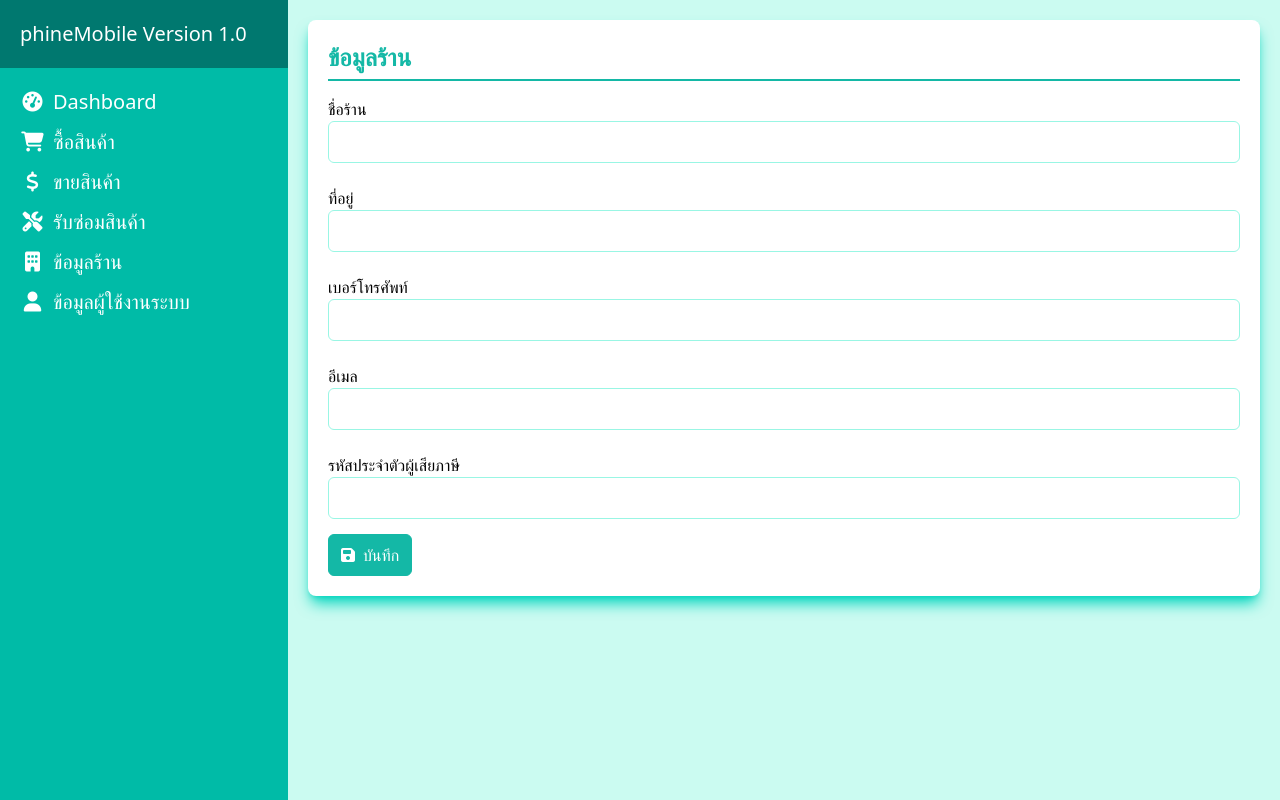
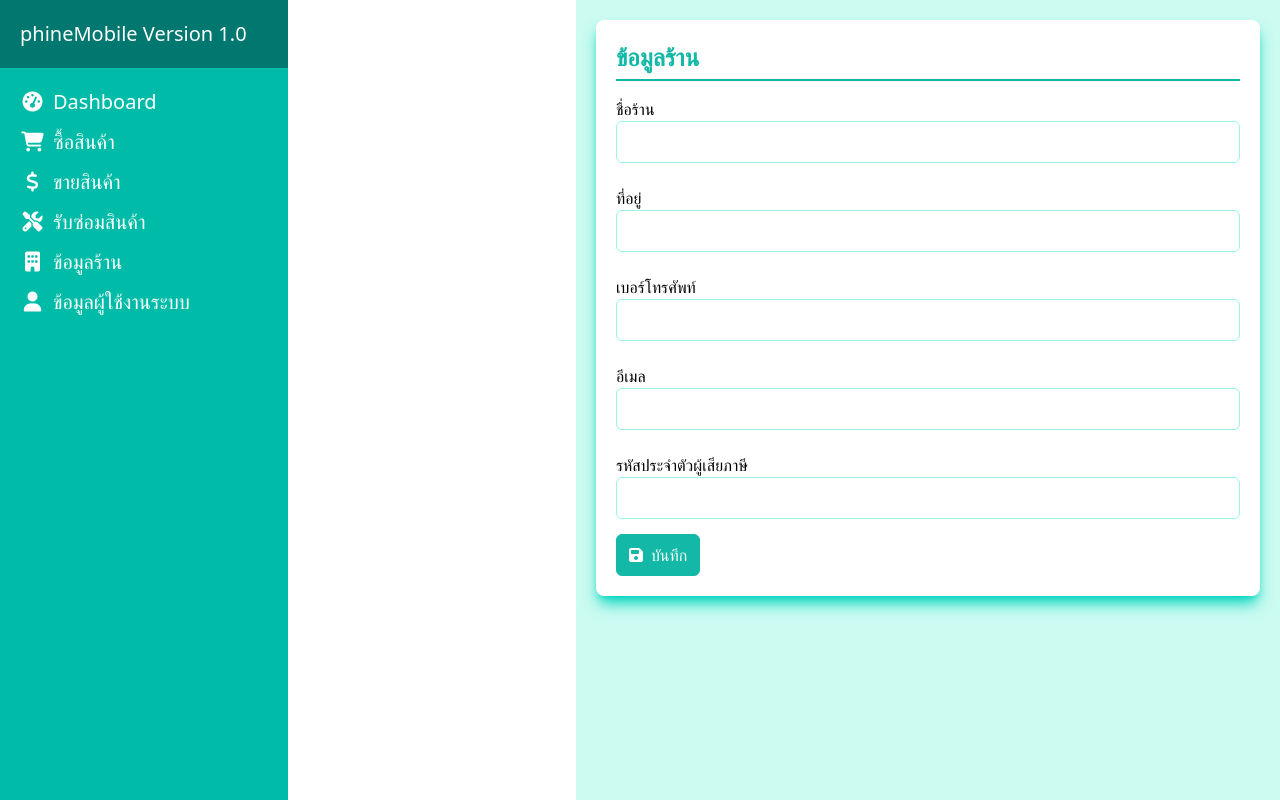
Before and after one commit to waranyafeen/phinemobile-web, a Next.js app: page /backoffice/company in a window 1280 px wide. Built offline with nearby package versions, Linux system fonts and the light colour scheme; no server answers.

Commit message:
update classname

```diff
--- a/src/app/backoffice/layout.tsx
+++ b/src/app/backoffice/layout.tsx
@@ -6,7 +6,7 @@ export default function BackOfficeLayout({ children }: {
     return (
         <div className="flex">
             <Sidebar/>
-            <div className="flex-1 p-5 bg-teal-100 h-screen">
+            <div className="flex-1 p-5 bg-teal-100 h-screen ml-72">
                 <div className="bg-white p-5 rounded-lg shadow-lg shadow-teal-400 overflow-auto ">
                     {children}
                 </div>
```
